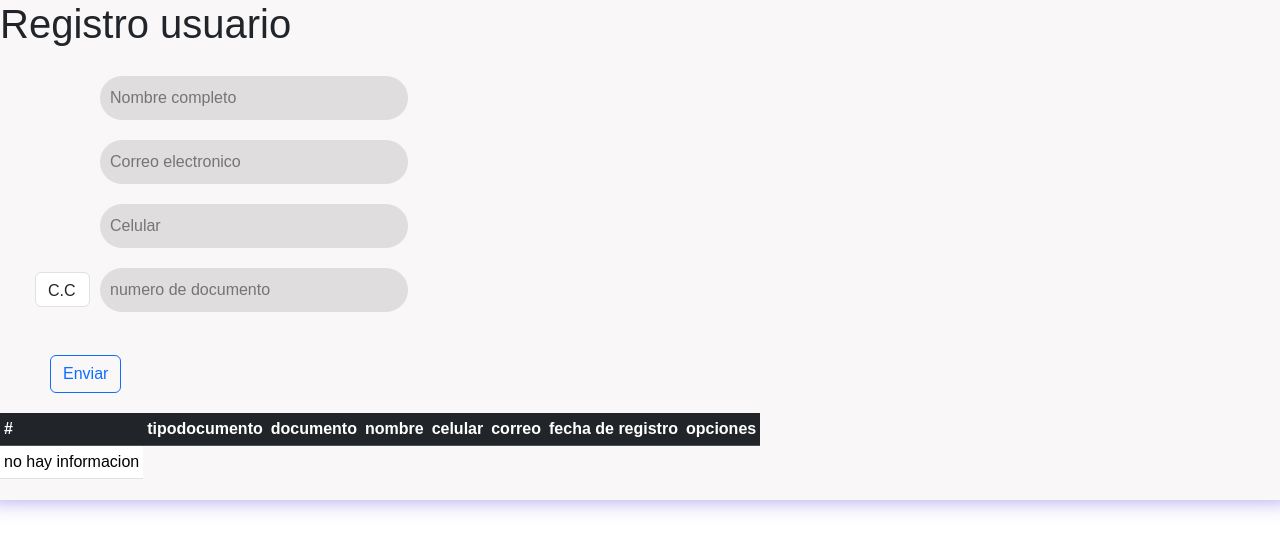
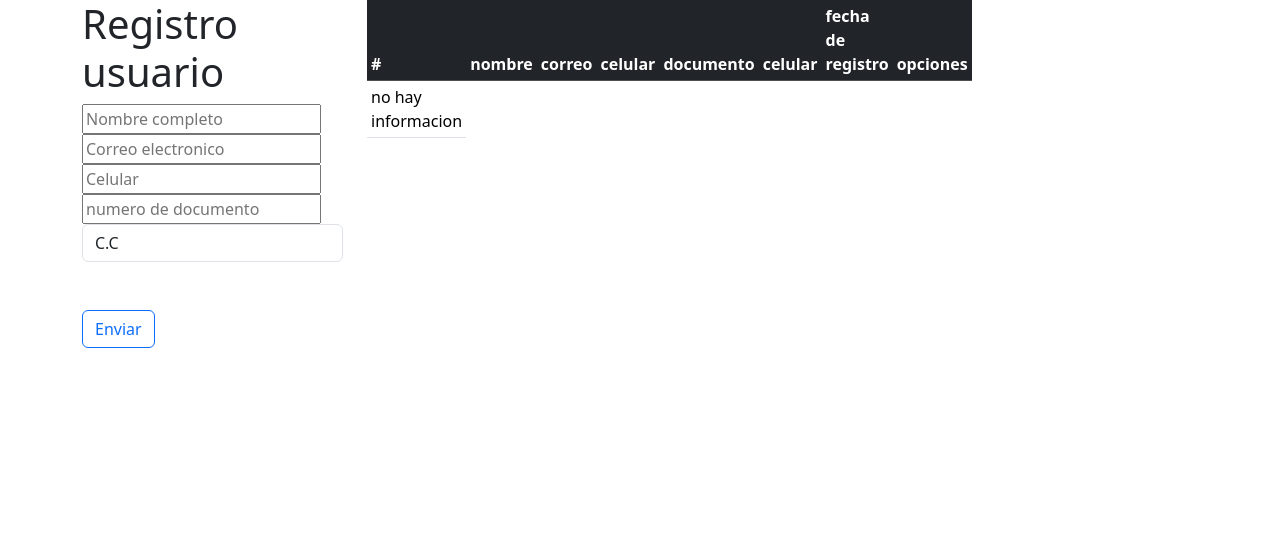
Before and after one commit to DayronG27/Diazcard, a PHP site: page / in a window 1280 px wide. Shown: the top 551 px of the page. Run offline with PHP 8.4, Linux system fonts and the light colour scheme; data that the repository does not hold is empty.

Commit message:
actualizacion 18-09-2023

```diff
--- a/css/usuarios.css
+++ /dev/null
@@ -1,171 +0,0 @@
-* {
-    margin: 0;
-    padding: 0;
-    box-sizing: border-box;
-    font-family: sans-serif;
-}
-
-
-body {
-    background-color: #dfe6e0;
-}
-
-
-.select {
-    width: 55px;
-    margin-top: -60px;
-    margin-left: -15px;
-
-
-}
-
-select {
-    background: transparent;
-    border: none;
-
-    height: 35px;
-    padding: 0px;
-    width: 100px;
-}
-
-
-.caja::after {
-    content: "\025be";
-    display: table-cell;
-    padding-top: 7px;
-    text-align: center;
-    width: 30px;
-    height: 30px;
-    background-color: #d9d9d9;
-    position: absolute;
-    top: 0;
-    right: 0px;
-    pointer-events: none;
-}
-
-
-form {
-    padding: 20px;
-    width: 400px;
-    margin-left: 30px;
-}
-
-
-
-
-
-
-
-
-
-
-
-
-
-
-
-
-
-
-
-
-
-
-
-
-.container {
-    display: flex;
-    background-color: #f9f7f7;
-    height: 500px;
-    width: 400px;
-    box-shadow: 0 0 20px rgba(47, 12, 204, 0.4);
-    margin: auto;
-    margin-top: 70px;
-    margin-bottom: 30px;
-}
-
-
-
-
-.box {
-    margin-left: 50px;
-    border: 0;
-    background-color: #dfdddd;
-    padding: 10px;
-    border-radius: 25px;
-    margin-bottom: 20px;
-    outline-color: #0d0dd1;
-    box-sizing: content-box;
-    width: 80%;
-
-
-
-}
-
-.submit {
-
-    background-color: #0d0dd1;
-    border: 0;
-    padding: 15px;
-    color: #fff;
-    font-size: 16px;
-    border-radius: 25px;
-    width: 250px;
-    margin-top: 40px;
-    margin-left: 50px;
-    box-shadow: 0 0 20px rgba(201, 199, 253, 0.5);
-    background-image: none;
-}
-
-.info {
-    padding: 30px;
-    margin-left: 100px;
-
-}
-
-.img-1 {
-    margin-left: 50px;
-    width: 100px;
-    margin-bottom: 30px;
-    margin-top: 30;
-
-}
-
-.location {
-    display: flex;
-    flex-direction: column;
-    margin-bottom: 60px;
-
-}
-
-.icons {
-    display: flex;
-    margin-bottom: 31px;
-
-}
-
-.icons img {
-    width: 20px;
-    margin-right: 10px;
-
-}
-
-.icons p {
-    font-size: 14px;
-    color: #969AEA;
-}
-
-.social {
-    display: flex;
-}
-
-.social img {
-    height: 40px;
-    width: 50px;
-    margin-right: 30px;
-    margin-top: -80px;
-}
-
-h2 {
-    font-size: medium;
-}
--- a/views/usuarios/index.php
+++ b/views/usuarios/index.php
@@ -5,7 +5,8 @@
    <meta charset="UTF-8">
    <meta name="viewport" content="width=device-width, initial-scale=1.0">
    <title>Registro personas</title>
-   <link rel="stylesheet" href="../../css/usuarios.css">
+  <link rel="stylesheet" href="../../css/usuarios.css">
+
    <link href="https://cdn.jsdelivr.net/npm/bootstrap@5.3.1/dist/css/bootstrap.min.css" rel="stylesheet" integrity="sha384-4bw+/aepP/YC94hEpVNVgiZdgIC5+VKNBQNGCHeKRQN+PtmoHDEXuppvnDJzQIu9" crossorigin="anonymous">
 
 </head>
@@ -18,9 +19,11 @@
    require_once('procesartablausuarios.php');
    ?>
 
-<div class="row">
-          <div class="container">
-        <div class="uno" >
+<div class="container">
+             <div class="row">
+               <div class="col-sm-3" >
+
+
             <h1>Registro usuario</h1>
             <form action="procesarformulario.php" method="POST"> <!-- anclaje a archivo procesarformulario.php -->
 
@@ -34,35 +37,40 @@
                <input type="tel" name="celular" id="celular" placeholder="Celular" class="box">
 
                <input type="numb" name="documento" id="documento" placeholder="numero de documento" class="box">
-               <div class="select">
-                  <select class="form-control" name="tipodocumento" id="tipodocumento">
+
+                  <select  class="form-control" name="tipodocumento" id="tipodocumento"  >
 
                      <option value="1">C.C</option>
                      <option value="2">T.I</option>
                      <option value="3">C.E</option>
 
                   </select>
-               </div>
+
                <br> <br>
                <input class="btn btn-outline-primary" type="submit" value="Enviar" class="submit">
                </form>
 
+               </div>
 
 
-            <table class="table table-sm table-hover  ">
+
+           <div class="col-sm-6" >
+
+            <table class="table table-sm table-hover">
                <thead class="table-dark">
                   <tr>
                      <th scape="col"> # </th>
-                     <th scape="col"> tipodocumento </th>
+                     <th scape="col"> nombre </th>
+                     <th scape="col"> correo </th>
+                     <th scape="col"> celular </th>
                      <th scape="col"> documento </th>
-                     <th scape="col"> nombre </th>
                      <th scape="col"> celular </th>
-                     <th scape="col"> correo </th>
                      <th scape="col"> fecha de registro </th>
                      <th scape="col" colspan="3"> opciones </th> <!--  3 columnas diferentes -->
                   </tr>
                   <!--  otro esta es una consulta  -->
                </thead>
+               </div>
                <tbody>
                   <?php
                   if (mysqli_num_rows($resultado) == 0) {
@@ -85,7 +93,7 @@
                         $date = date_create($usuarios['fecha_registro']);
                      ?>
                         <tr>
-                           <th scope="row">
+                           <th>
                               <?= $numero_registro ?>
                            </th>
                            <td>
@@ -119,47 +127,17 @@
             </table>
          </div>
       </div>
+         </div>
+      </div>
+      </div>
       </div>
 
 
 
 
-   <script src="https://cdn.jsdelivr.net/npm/bootstrap@5.3.1/dist/css/bootstrap.min.css" rel="stylesheet" integrity="sha384-4bw+/aepP/YC94hEpVNVgiZdgIC5+VKNBQNGCHeKRQN+PtmoHDEXuppvnDJzQIu9" crossorigin="anonymous"></script>
 
 
 </body>
 
-<!--<div class="info">
 
-          <img src="../../imgs/Persona.svg" class="img-1" alt="">
-            <div class="location">
-               <div class="icons">
-                  <img src="../../imgs/gps.svg" alt="">
-                  <p>Calle 5 # 2 - Tunja</p>
-               </div>
-
-                <div class="icons">
-                  <img src="../../imgs/number.svg" alt="">
-                  <p>3110221111</p>
-               </div>
-
-              <div class="icons">
-                  <img src="../../imgs/email.svg" alt="">
-                  <p>Diazcard@gmail.com</p>
-               </div>
-        </div>
-
-
-
-        <div class="social">
-
-             <img src="../../imgs/fa.svg" alt="">
-             <img src="../../imgs/whatsaap.svg" alt="">
-             <img src="../../imgs/ins.svg" alt="">
-        </div>
-     </div>
- </div>
-</div>
-</div>
-</body>
-</html>
+ </html>
--- a/views/usuarios/procesartablausuarios.php
+++ b/views/usuarios/procesartablausuarios.php
@@ -1,5 +1,5 @@
 <?php
 require_once('../../config/conexion.php');
-$consulta = ("SELECT * FROM USUARIOS");
+$consulta = ("SELECT * FROM usuarios");
 $resultado = mysqli_query($conn,$consulta);   //todooo lo que llega a la tabla usuarios por medio de la conexion ($conn) en la tabla ($cosulta) sera almacenado en la variable result
 ?>
```
Also changed, not shown: views/usuarios/procesarformulario.php (+15 -9 lines).
